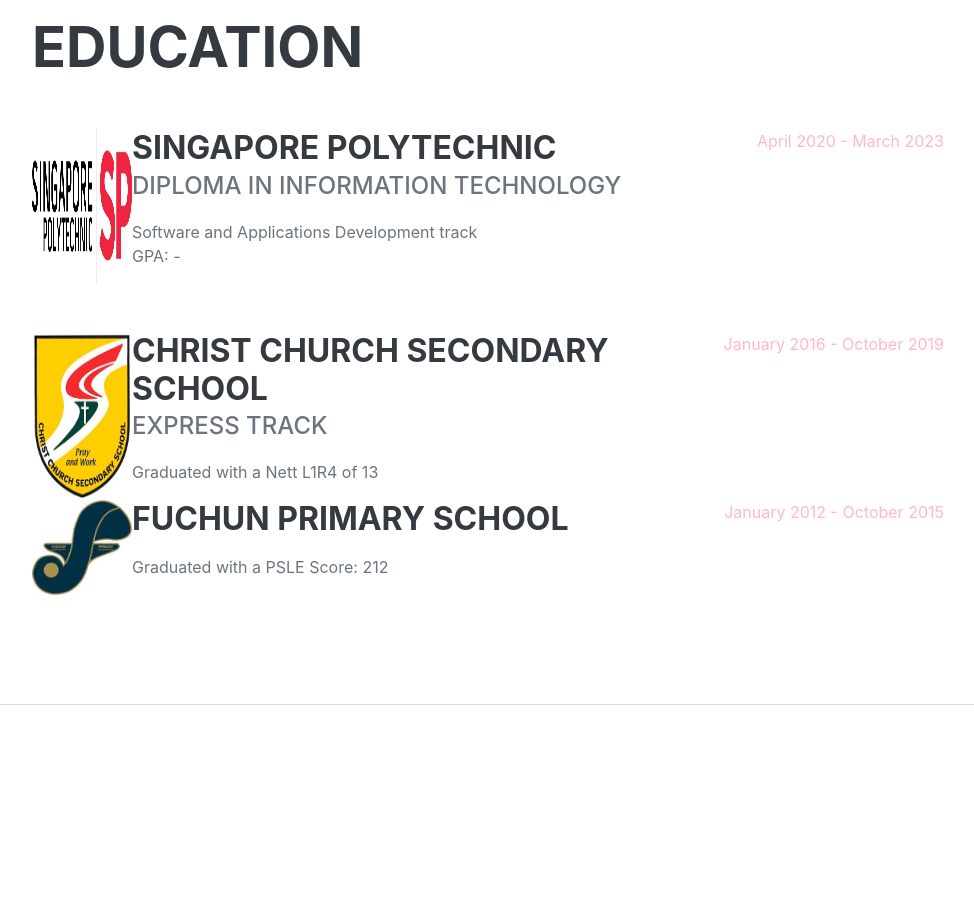
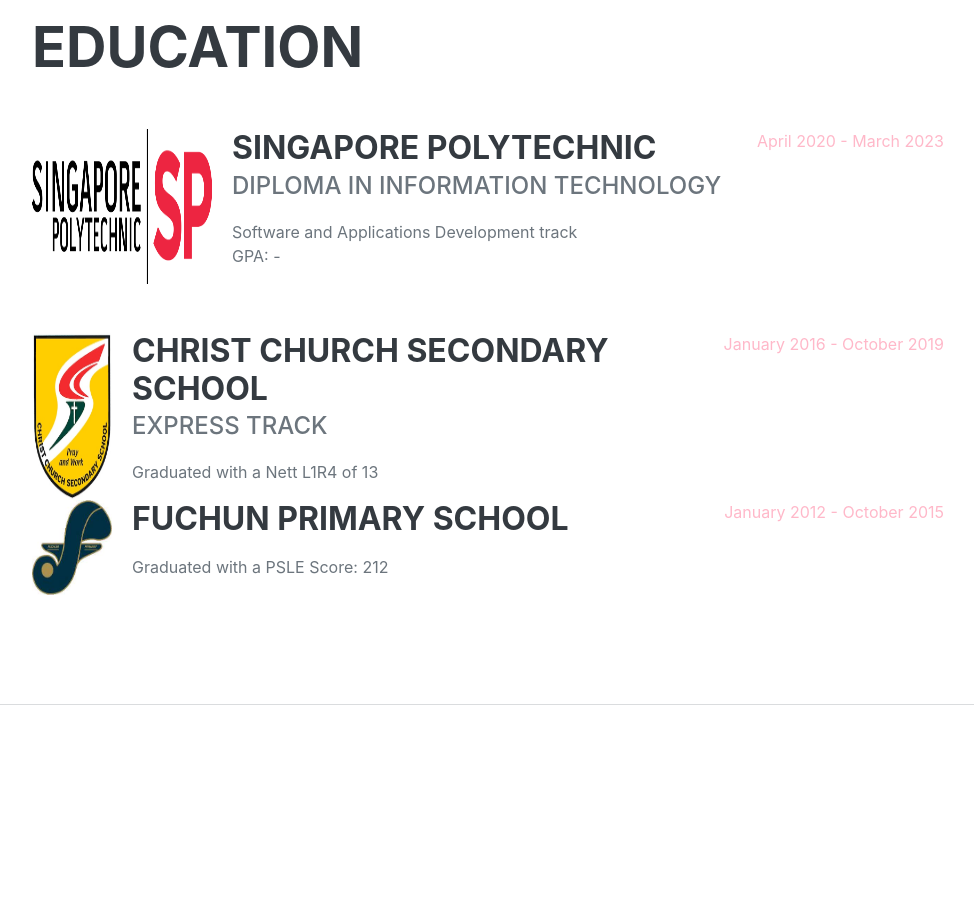
Before and after one commit to ralphgerard/ralphcodes, a website: page index.html in a window 1280 px wide. Shown: the part 1780-2681 px from the top of the page, without its empty margins (288-1262 px from the left). Drawn offline with nearby package versions, Linux system fonts and the light colour scheme; a web font is replaced by a local one.

Commit message:
Changed logo styling

```diff
--- a/index.html
+++ b/index.html
@@ -95,7 +95,7 @@
                 <div class="resume-section-content">
                     <h2 class="mb-5">Education</h2>
                     <div class="d-flex flex-column flex-md-row justify-content-between mb-5">
-                        <img style="display: inline; width: 100px; height: auto;" src="./src/assets/img/SP.png" alt="SP Logo">
+                        <img style="display: inline; width: 200px; height: auto; padding-right: 20px;" src="./src/assets/img/SP.png" alt="SP Logo">
                         <div class="flex-grow-1">
                             <h3 class="mb-0">Singapore Polytechnic</h3>
                             <div class="subheading mb-3">Diploma in Information Technology</div>
@@ -105,7 +105,7 @@
                         <div class="flex-shrink-0"><span class="text-primary">April 2020 - March 2023</span></div>
                     </div>
                     <div class="d-flex flex-column flex-md-row justify-content-between">
-                        <img style="display: inline; width: 100px; height: auto;" src="./src/assets/img/CHR.jpg" alt="CHR Logo">
+                        <img style="display: inline; width: 100px; height: auto; padding-right: 20px;" src="./src/assets/img/CHR.jpg" alt="CHR Logo">
                         <div class="flex-grow-1">
                             <h3 class="mb-0">Christ Church Secondary School</h3>
                             <div class="subheading mb-3">Express Track</div>
@@ -114,7 +114,7 @@
                         <div class="flex-shrink-0"><span class="text-primary">January 2016 - October 2019</span></div>
                     </div>
                     <div class="d-flex flex-column flex-md-row justify-content-between">
-                        <img style="display: inline; width: 100px; height: auto;" src="./src/assets/img/Fuchun Primary.jpg" alt="Fuchun Logo">
+                        <img style="display: inline; width: 100px; height: auto; padding-right: 20px;" src="./src/assets/img/Fuchun Primary.jpg" alt="Fuchun Logo">
                         <div class="flex-grow-1">
                             <h3 class="mb-0">Fuchun Primary School</h3>
                             <div class="subheading mb-3"></div>
```
